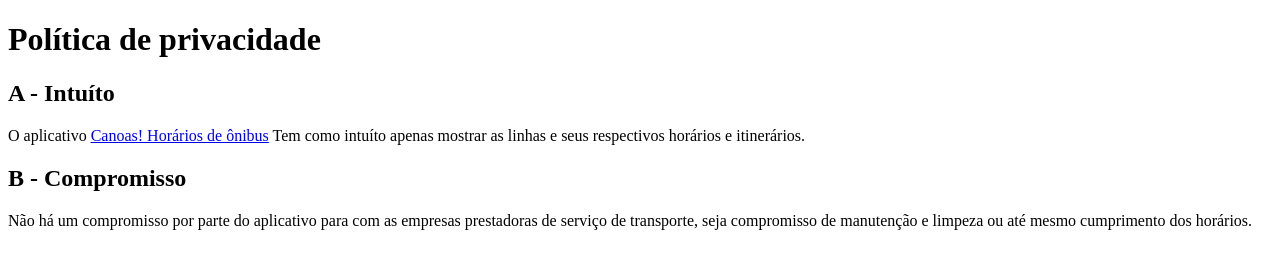
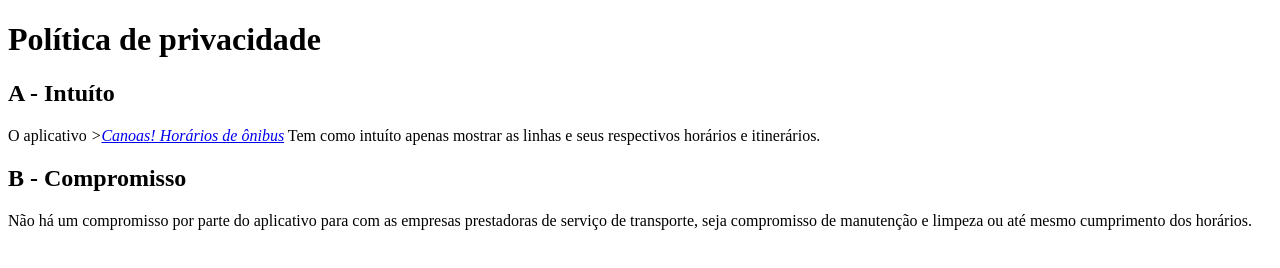
Before and after one commit to bustime/bustime.github.io, a plain HTML site: page index.html in a window 1280 px wide. Drawn offline with Linux system fonts and the light colour scheme.

Commit message:
italic text

```diff
--- a/index.html
+++ b/index.html
@@ -6,7 +6,7 @@
 
     <h1>Política de privacidade</h1>
     <h2>A - Intuíto</h2>
-    <p>O aplicativo <a href="https://play.google.com/store/apps/details?id=esser.marcelo.busoclock">Canoas! Horários de ônibus</a> Tem como intuíto apenas mostrar as linhas e seus respectivos horários e itinerários.</p>
+    <p>O aplicativo <i>><a href="https://play.google.com/store/apps/details?id=esser.marcelo.busoclock">Canoas! Horários de ônibus</a></i> Tem como intuíto apenas mostrar as linhas e seus respectivos horários e itinerários.</p>
     <h2>B - Compromisso</h2>
     <p>Não há um compromisso por parte do aplicativo para com as empresas prestadoras de serviço de transporte, seja compromisso de manutenção e limpeza ou até mesmo cumprimento dos horários.</p>
 
```
